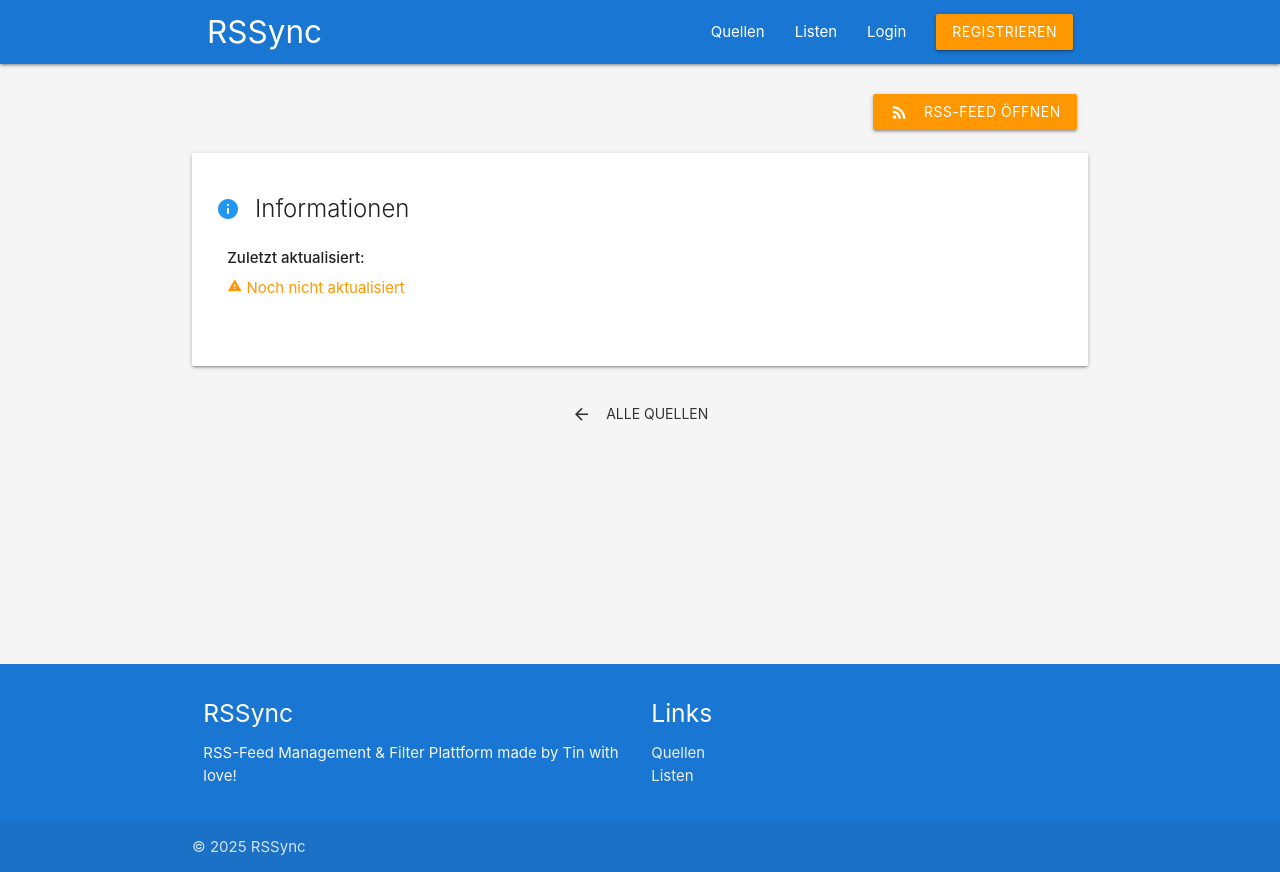
After one commit to tinsever/rssync, a PHP site: template templates/home/source-view.twig in a window 1280 px wide. The commit adds this page. Run offline with PHP 8.4, Linux system fonts and the light colour scheme; the template is opened without the code that fills it, so the values that code supplies are empty; some libraries are stand-ins or nearby versions.

Commit message:
add source info page

```diff
--- a/config/routes.php
+++ b/config/routes.php
@@ -22,6 +22,7 @@ return function (App $app) {
     // Public Routes
     $app->get('/', [HomeController::class, 'index'])->setName('home');
     $app->get('/sources', [HomeController::class, 'sources'])->setName('public.sources');
+    $app->get('/source/{id}', [HomeController::class, 'viewSource'])->setName('public.source.view');
     $app->get('/lists', [HomeController::class, 'lists'])->setName('public.lists');
     $app->get('/list/{slug}', [HomeController::class, 'viewList'])->setName('public.list.view');
     $app->get('/list/{slug}/rss', [HomeController::class, 'listRss'])->setName('public.list.rss');
--- /dev/null
+++ b/templates/home/source-view.twig
@@ -0,0 +1,95 @@
+{% extends 'layout/base.twig' %}
+
+{% block title %}{{ source.name }} - {{ app_name }}{% endblock %}
+
+{% block content %}
+<div class="page-header">
+    <div class="row valign-wrapper" style="margin-bottom: 0;">
+        <div class="col s12 m8">
+            <h4>{{ source.name }}</h4>
+            {% if source.category %}
+                <p class="grey-text">
+                    <i class="material-icons tiny">folder</i> {{ source.category.name }}
+                </p>
+            {% endif %}
+        </div>
+        <div class="col s12 m4 right-align">
+            <a href="{{ source.url }}" target="_blank" class="btn waves-effect waves-light orange">
+                <i class="material-icons left">rss_feed</i>RSS-Feed öffnen
+            </a>
+        </div>
+    </div>
+</div>
+
+<div class="card">
+    <div class="card-content">
+        <h5 class="card-title">
+            <i class="material-icons left blue-text">info</i>
+            Informationen
+        </h5>
+
+        <div class="row" style="margin-top: 1.5rem;">
+            {% if feedDescription %}
+            <div class="col s12" style="margin-bottom: 1.5rem;">
+                <strong>Beschreibung:</strong>
+                <p style="margin-top: 0.5rem; color: #616161;">{{ feedDescription }}</p>
+            </div>
+            {% endif %}
+
+            {% if authors is not empty %}
+            <div class="col s12 m6" style="margin-bottom: 1.5rem;">
+                <strong>Autoren:</strong>
+                <div style="margin-top: 0.5rem;">
+                    {% for author in authors %}
+                        <span class="chip" style="margin: 0.25rem 0.25rem 0.25rem 0;">{{ author }}</span>
+                    {% endfor %}
+                </div>
+            </div>
+            {% endif %}
+
+            {% if feedCategories is not empty %}
+            <div class="col s12 m6" style="margin-bottom: 1.5rem;">
+                <strong>Kategorien:</strong>
+                <div style="margin-top: 0.5rem;">
+                    {% for category in feedCategories %}
+                        <span class="chip" style="margin: 0.25rem 0.25rem 0.25rem 0;">{{ category }}</span>
+                    {% endfor %}
+                </div>
+            </div>
+            {% endif %}
+
+            {% if source.category %}
+            <div class="col s12 m6" style="margin-bottom: 1.5rem;">
+                <strong>Zuordnung:</strong>
+                <p style="margin-top: 0.5rem; color: #616161;">
+                    <i class="material-icons tiny">folder</i> {{ source.category.name }}
+                </p>
+            </div>
+            {% endif %}
+
+            {% if source.last_refresh %}
+            <div class="col s12 m6" style="margin-bottom: 1.5rem;">
+                <strong>Zuletzt aktualisiert:</strong>
+                <p style="margin-top: 0.5rem; color: #616161;">
+                    {% set berlin_time = source.last_refresh|date('Y-m-d H:i:s', timezone)|date('d.m.Y H:i') %}
+                    <i class="material-icons tiny">schedule</i> {{ berlin_time|split(' ')|first }} um {{ berlin_time|split(' ')|last }} Uhr
+                </p>
+            </div>
+            {% else %}
+            <div class="col s12 m6" style="margin-bottom: 1.5rem;">
+                <strong>Zuletzt aktualisiert:</strong>
+                <p style="margin-top: 0.5rem; color: #ff9800;">
+                    <i class="material-icons tiny">warning</i> Noch nicht aktualisiert
+                </p>
+            </div>
+            {% endif %}
+        </div>
+    </div>
+</div>
+
+<div class="center-align" style="margin-top: 2rem;">
+    <a href="{{ url_for('public.sources') }}" class="btn-flat waves-effect">
+        <i class="material-icons left">arrow_back</i>Alle Quellen
+    </a>
+</div>
+{% endblock %}
--- a/templates/home/sources.twig
+++ b/templates/home/sources.twig
@@ -29,7 +29,11 @@
                     <li class="collection-item">
                         <div class="row valign-wrapper" style="margin-bottom: 0;">
                             <div class="col s12 m6">
-                                <strong>{{ source.name }}</strong>
+                                <strong>
+                                    <a href="{{ url_for('public.source.view', {id: source.id}) }}" class="blue-text text-darken-2">
+                                        {{ source.name }}
+                                    </a>
+                                </strong>
                             </div>
                             <div class="col s12 m4 grey-text">
                                 {% if source.last_refresh %}
```
Also changed, not shown: src/Controllers/HomeController.php (+51 -0 lines).
